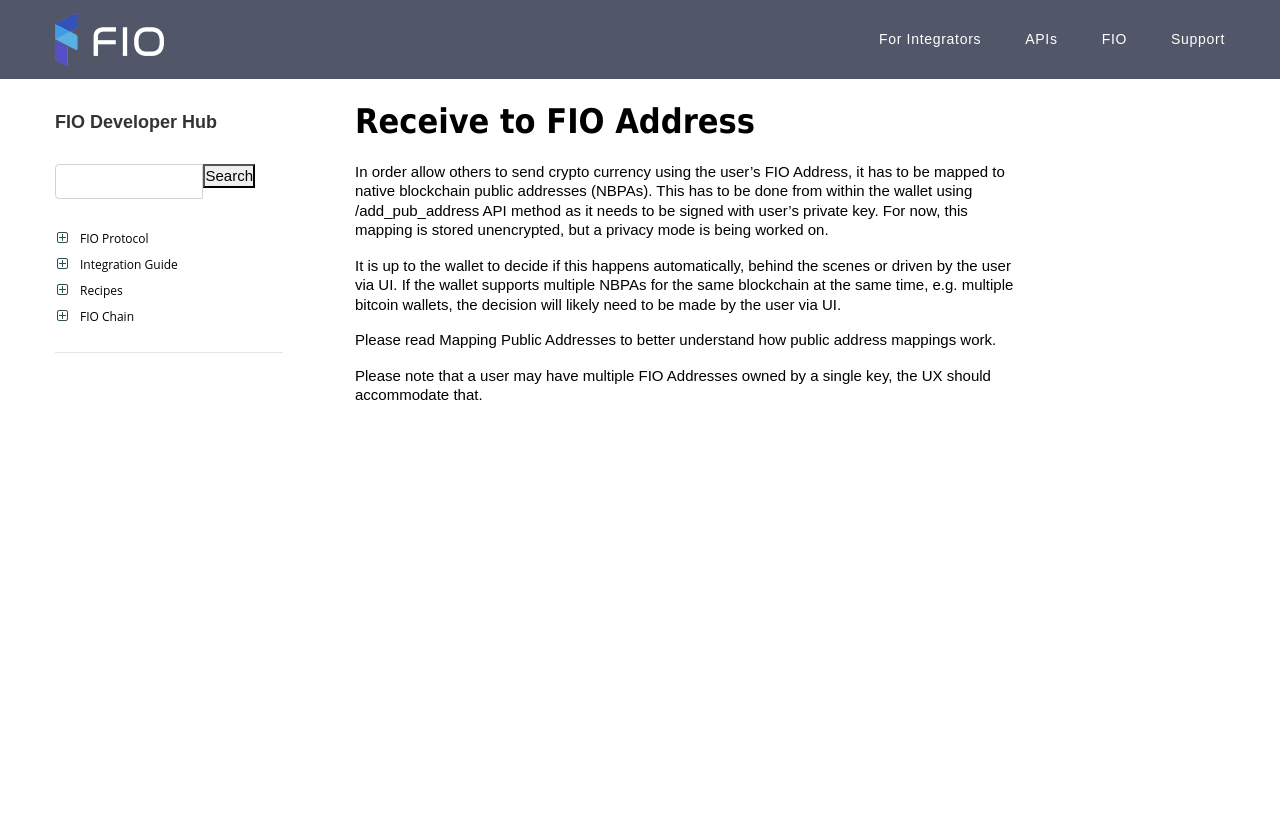
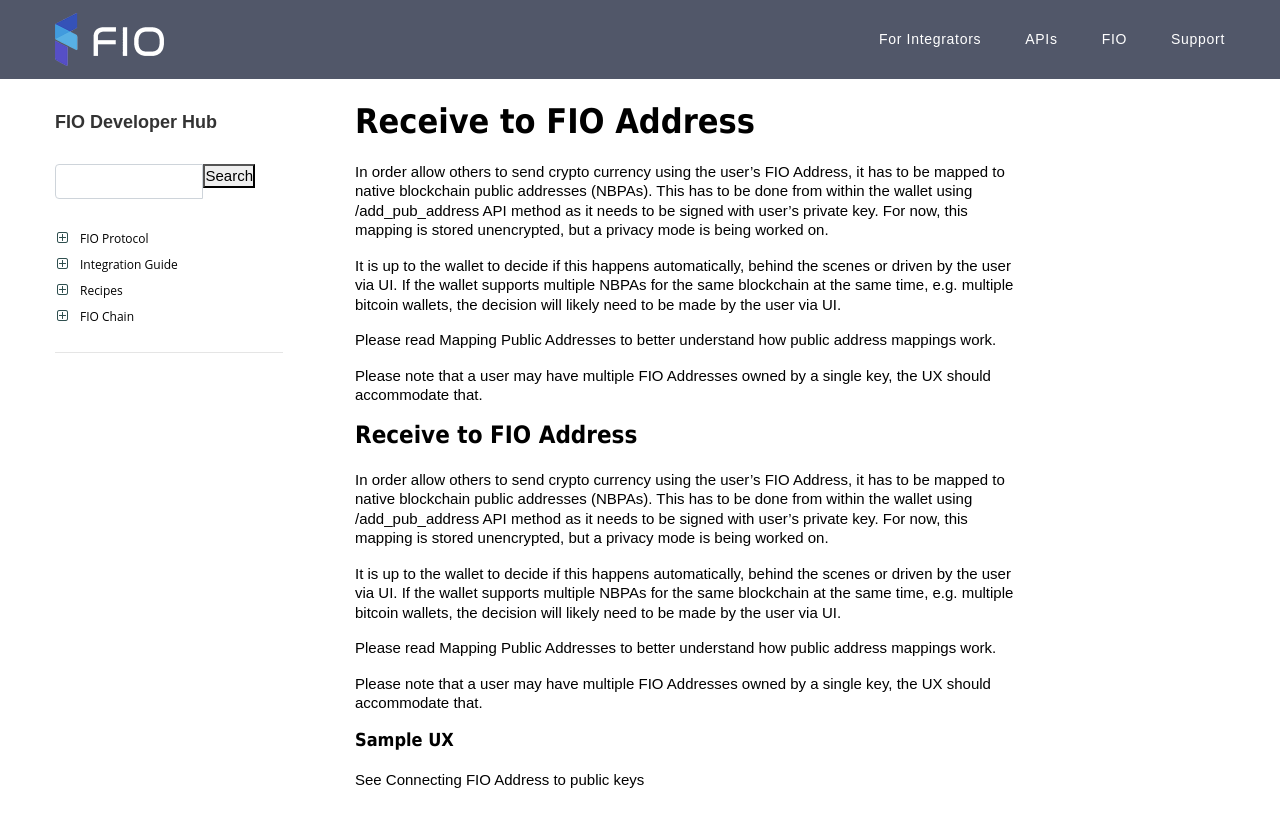
Before and after one commit to fioprotocol/fio-devhub, a Jekyll site: the page built from pages/fio-receive.md, in a window 1280 px wide. Shown: the top 827 px of the page. Built offline with Jekyll 4.4.1, drawn with Linux system fonts in a browser that asks for light colours.

Commit message:
Content updates

```diff
--- a/pages/fio-receive.md
+++ b/pages/fio-receive.md
@@ -12,3 +12,17 @@ It is up to the wallet to decide if this happens automatically, behind the scene
 Please read Mapping Public Addresses to better understand how public address mappings work.
 
 Please note that a user may have multiple FIO Addresses owned by a single key, the UX should accommodate that.
+
+## Receive to FIO Address
+
+In order allow others to send crypto currency using the user’s FIO Address, it has to be mapped to native blockchain public addresses (NBPAs). This has to be done from within the wallet using /add_pub_address API method as it needs to be signed with user’s private key. For now, this mapping is stored unencrypted, but a privacy mode is being worked on.
+
+It is up to the wallet to decide if this happens automatically, behind the scenes or driven by the user via UI. If the wallet supports multiple NBPAs for the same blockchain at the same time, e.g. multiple bitcoin wallets, the decision will likely need to be made by the user via UI.
+
+Please read Mapping Public Addresses to better understand how public address mappings work.
+
+Please note that a user may have multiple FIO Addresses owned by a single key, the UX should accommodate that.
+
+### Sample UX
+
+See Connecting FIO Address to public keys
```
Also changed, not shown: _data/sidebars.yml (+11 -4 lines), pages/integration-options.md (+2 -3 lines), pages/node-access.md (added, +8 -0 lines), pages/quick-start.md (added, +8 -0 lines), pages/recipes/validation.md (added, +37 -0 lines), pages/testing-certification.md (added, +14 -0 lines), pages/fio-request.md (renamed from pages/fio-requests.md).
